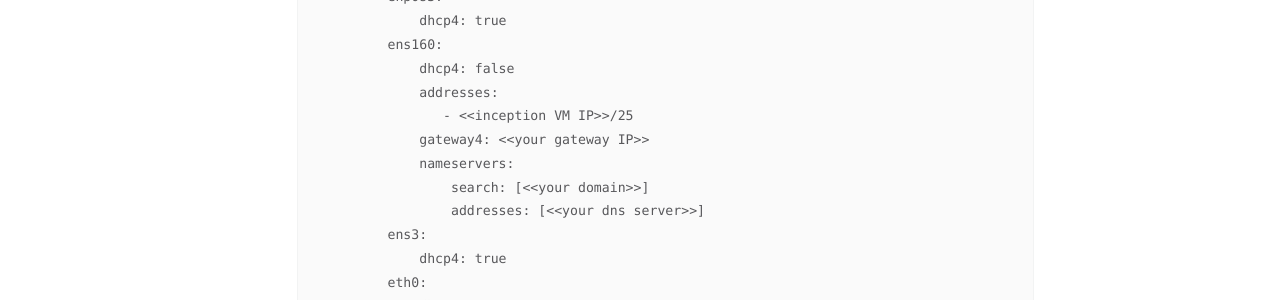
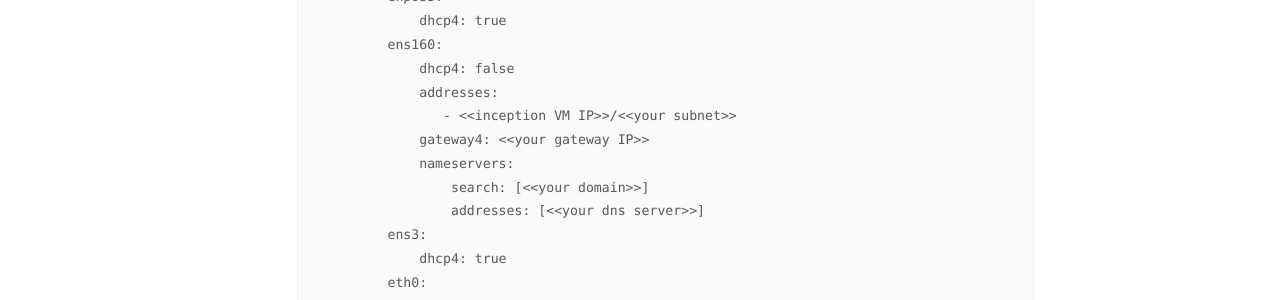
Before and after one commit to xrdocs/cnbng, a Jekyll site: the page built from _tutorials/inception-server-deployment-guide.md, in a window 1280 px wide and 900 px high, scrolled down 2965 px. Shown: the part 366-666 px from the top of the window. Built offline with Jekyll 4.4.1, drawn with Linux system fonts in a browser that asks for light colours; comment, search, counter and statistics services are not loaded; some of the changed text lies outside the part shown.

Commit message:
Update inception-server-deployment-guide.md

```diff
--- a/_tutorials/inception-server-deployment-guide.md
+++ b/_tutorials/inception-server-deployment-guide.md
@@ -83,7 +83,7 @@ network:
         ens160:
             dhcp4: false
             addresses:
-               - <<inception VM IP>>/25
+               - <<inception VM IP>>/<<your subnet>>
             gateway4: <<your gateway IP>>
             nameservers:
                 search: [<<your domain>>]
```
